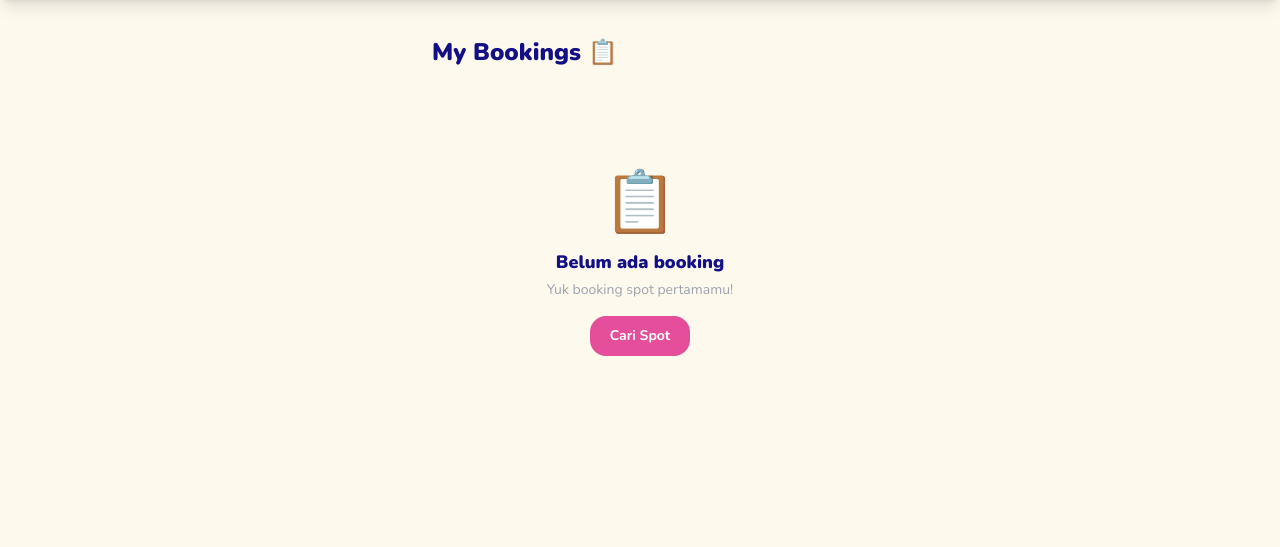
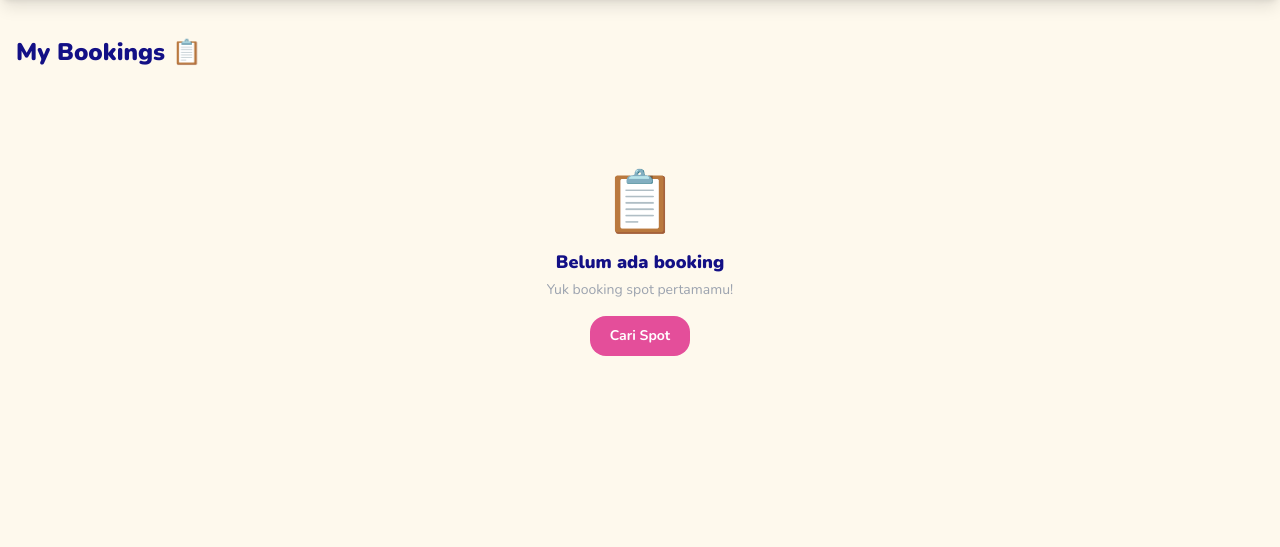
Before and after one commit to dellamalia/pickspot_foundation, a Flask app: page /my-bookings in a window 1280 px wide. Shown: the part 56-603 px from the top of the page. Run offline with Flask 3, Linux system fonts and the light colour scheme; the visitor is signed in with stand-in values (Sample User, id 1); data comes from the database, SQL or seed files in the repository; data that the repository does not hold is empty; some libraries are stand-ins or nearby versions.

Commit message:
Refactor HTML structure in my_bookings.html

```diff
--- a/templates/my_bookings.html
+++ b/templates/my_bookings.html
@@ -1,13 +1,12 @@
 {% extends 'base.html' %}
 {% block content %}
-<div class="max-w-md mx-auto px-4 py-6 pb-28">
-
+<div class="max-w-7xl mx-auto px-4 py-6 pb-28 md:pb-10">
   <div class="flex items-center gap-3 mb-6">
+    <button onclick="history.back()" class="text-[#E44E9A] font-black text-sm hover:underline md:hidden">← Back</button>
     <h1 class="text-[#131086] font-black text-2xl">My Bookings 📋</h1>
   </div>
-
   {% if bookings %}
-  <div class="space-y-4">
+  <div class="grid grid-cols-1 sm:grid-cols-2 lg:grid-cols-3 gap-4">
     {% for b in bookings %}
     <div class="bg-white rounded-3xl p-5 shadow-sm border border-gray-50">
       <div class="flex justify-between items-start mb-2">
@@ -21,23 +20,17 @@
       </div>
       <p class="text-gray-400 text-sm mb-1">📍 {{ b.lokasi }}</p>
       <p class="text-gray-400 text-xs">🕐 {{ b.tanggal_waktu.strftime('%d %b %Y, %H:%M') }}</p>
-      <p class="text-[#131086] font-bold text-sm mt-2">
-        Rp{{ "{:,.0f}".format(b.harga_estimasi).replace(',', '.') }}
-      </p>
+      <p class="text-[#131086] font-bold text-sm mt-2">Rp{{ "{:,.0f}".format(b.harga_estimasi).replace(',', '.') }}</p>
     </div>
     {% endfor %}
   </div>
-
   {% else %}
   <div class="text-center py-20">
     <span class="text-6xl block mb-4">📋</span>
     <p class="text-[#131086] font-black text-lg">Belum ada booking</p>
     <p class="text-gray-400 text-sm mt-1">Yuk booking spot pertamamu!</p>
-    <a href="/" class="inline-block mt-4 bg-[#E44E9A] text-white font-bold px-5 py-2.5 rounded-2xl text-sm hover:bg-[#131086] transition">
-      Cari Spot
-    </a>
+    <a href="/" class="inline-block mt-4 bg-[#E44E9A] text-white font-bold px-5 py-2.5 rounded-2xl text-sm hover:bg-[#131086] transition">Cari Spot</a>
   </div>
   {% endif %}
-
 </div>
 {% endblock %}
```
